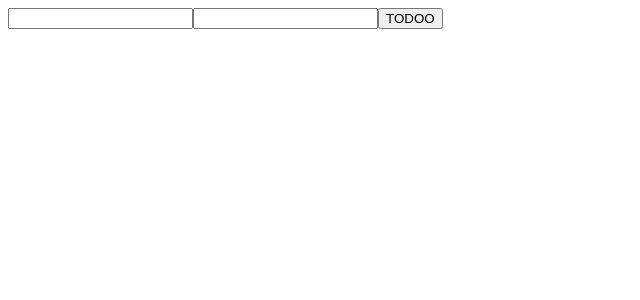
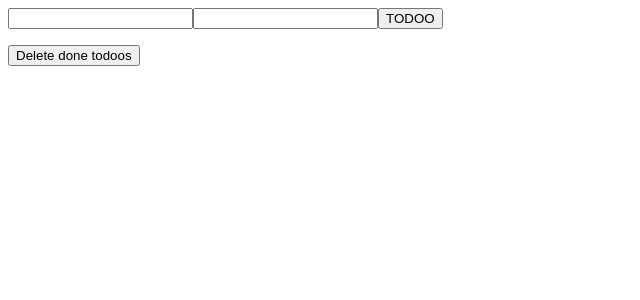
Before and after one commit to xiupos/todoo, a Vue app: page / in a window 1280 px wide. Shown: the top 300 px of the page, without its empty margins (0-640 px from the left). Built offline with nearby package versions, Linux system fonts and the light colour scheme.

Commit message:
made delete buttun

```diff
--- a/src/App.vue
+++ b/src/App.vue
@@ -9,14 +9,20 @@
     </div>
     <div class="todoListBox">
       <ul>
-        <li v-for="(todo, key) in todos" :key="key">
-           "{{todo.label}}"
+        <li v-for="(todo, key) in todos" :key="key"
+            v-bind:class="{ done: !(todo.value < todo.number)}">
+          "{{todo.label}}"
           {{todo.value}} / {{todo.number}},
           {{todo.value*100/todo.number}}%
           <button v-if="todo.value < todo.number"
-              @click="todo.value++">PLUS</button>
+              @click="todo.value++">
+            PLUS
+          </button>
         </li>
       </ul>
+    </div>
+    <div class="configBox">
+      <button v-on:click="deleteDoneTodo">Delete done todoos</button>
     </div>
   </section>
 </template>
@@ -38,10 +44,16 @@ export default {
           number: this.newTodoNumber>1?this.newTodoNumber:1,
           check:  false
         });
-    }
+    },
+    deleteDoneTodo: function(){
+      this.todos = this.todos.filter(function (todo) {
+        return todo.value < todo.number;
+      });
+    },
   }
 }
 </script>
 
 <style>
+.done { text-decoration: line-through; }
 </style>
```
